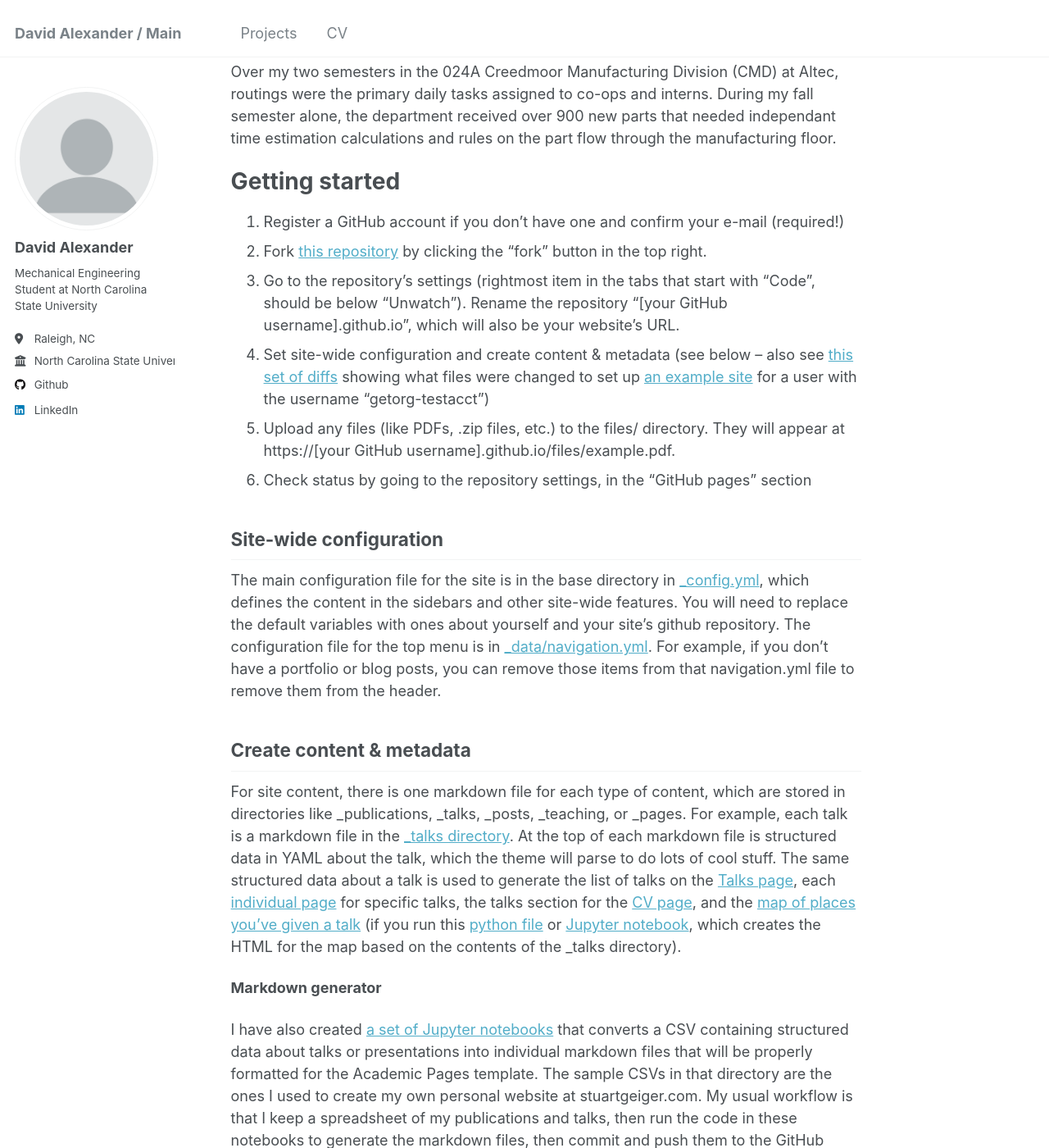
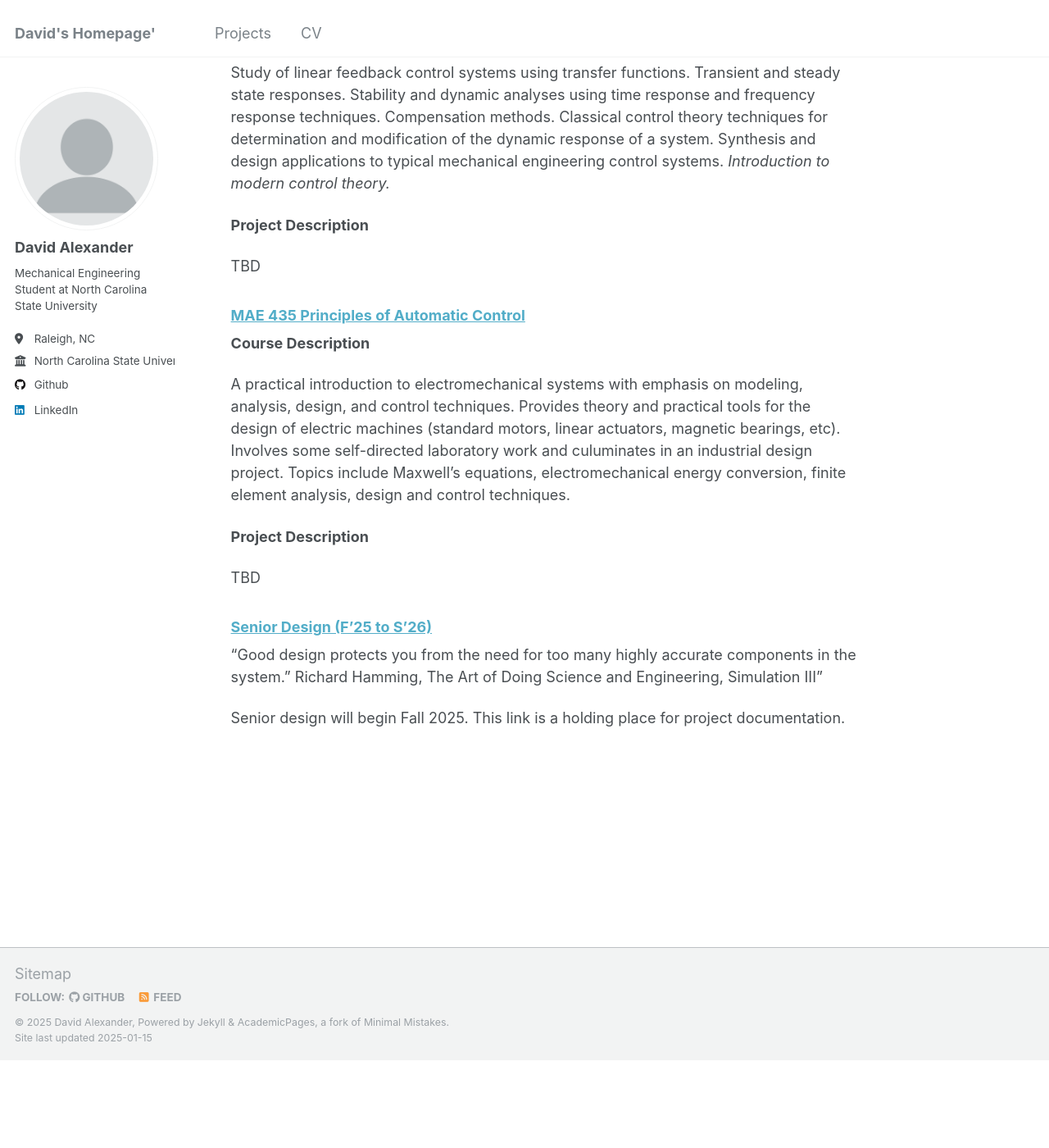
Before and after one commit to dmalexa5/dmalexa5.github.io, a Jekyll site: the page built from _pages/projects.md, in a window 1280 px wide and 1400 px high, scrolled down 593 px. Shown: the whole window at 82% size. Built offline with Jekyll 4.4.1, drawn with Linux system fonts in a browser that asks for light colours; after the commit the page ends 1886 px from its top, so only the background shows below that; some of the changed text lies outside the part shown.

Commit message:
Update projects and about me

```diff
--- a/_config.yml
+++ b/_config.yml
@@ -8,7 +8,7 @@
 
 # Basic Site Settings
 locale                   : "en-US"
-title                    : "David Alexander / Main"
+title                    : "David's Homepage'"
 title_separator          : "-"
 name                     : &name "David Alexander"
 description              : &description "Mechanical Engineering Student at North Carolina State University"
--- a/_data/navigation.yml
+++ b/_data/navigation.yml
@@ -21,7 +21,7 @@
   #   url: /year-archive/
 
   - title: "CV"
-    url: /cv/
+    url: /files/resume.pdf
 
   # - title: "Guide"
   #   url: /markdown/
--- a/_pages/about.md
+++ b/_pages/about.md
@@ -1,60 +1,10 @@
 ---
 permalink: /
-title: 'Main'
+title: 'About Me'
 author_profile: true
 redirect_from:
   - /about/
   - /about.html
 ---
-"Good design protects you from the need for too many highly accurate components in the system."
-Richard Hamming, The Art of Doing Science and Engineering, Simulation III"
 
-About Me
-======
 Hello!
-
-Projects
-======
-*The main objective of this site is to host documentation about the projects that have driven my development as a mechanical engineer, both in school and in the workforce.*
-
-### [Scrolling DLP Resin Printer](https://dmalexa5.github.io/dlp/)
-A [Digital Light Processing](https://formlabs.com/blog/resin-3d-printer-comparison-sla-vs-dlp/) resin printer is an emerging technology that utilizes a high-powered projector to transfer energy dosages into a resin bath in high-resolution, tightly-calibrated amounts, inducing [cross-linkage](https://en.wikipedia.org/wiki/Cross-link) in the resin. This is repeated over a set of layers until a solid feature is created.
-
-### [CLI Routings Tool](https://dmalexa5.github.io/cli/)
-Over my two semesters in the 024A Creedmoor Manufacturing Division (CMD) at Altec, routings were the primary daily tasks assigned to co-ops and interns. During my fall semester alone, the department received over 900 new parts that needed independant time estimation calculations and rules on the part flow through the manufacturing floor.
-
-
-
-
-Getting started
-======
-1. Register a GitHub account if you don't have one and confirm your e-mail (required!)
-1. Fork [this repository](https://github.com/academicpages/academicpages.github.io) by clicking the "fork" button in the top right.
-1. Go to the repository's settings (rightmost item in the tabs that start with "Code", should be below "Unwatch"). Rename the repository "[your GitHub username].github.io", which will also be your website's URL.
-1. Set site-wide configuration and create content & metadata (see below -- also see [this set of diffs](http://archive.is/3TPas) showing what files were changed to set up [an example site](https://getorg-testacct.github.io) for a user with the username "getorg-testacct")
-1. Upload any files (like PDFs, .zip files, etc.) to the files/ directory. They will appear at https://[your GitHub username].github.io/files/example.pdf.
-1. Check status by going to the repository settings, in the "GitHub pages" section
-
-Site-wide configuration
-------
-The main configuration file for the site is in the base directory in [_config.yml](https://github.com/academicpages/academicpages.github.io/blob/master/_config.yml), which defines the content in the sidebars and other site-wide features. You will need to replace the default variables with ones about yourself and your site's github repository. The configuration file for the top menu is in [_data/navigation.yml](https://github.com/academicpages/academicpages.github.io/blob/master/_data/navigation.yml). For example, if you don't have a portfolio or blog posts, you can remove those items from that navigation.yml file to remove them from the header.
-
-Create content & metadata
-------
-For site content, there is one markdown file for each type of content, which are stored in directories like _publications, _talks, _posts, _teaching, or _pages. For example, each talk is a markdown file in the [_talks directory](https://github.com/academicpages/academicpages.github.io/tree/master/_talks). At the top of each markdown file is structured data in YAML about the talk, which the theme will parse to do lots of cool stuff. The same structured data about a talk is used to generate the list of talks on the [Talks page](https://academicpages.github.io/talks), each [individual page](https://academicpages.github.io/talks/2012-03-01-talk-1) for specific talks, the talks section for the [CV page](https://academicpages.github.io/cv), and the [map of places you've given a talk](https://academicpages.github.io/talkmap.html) (if you run this [python file](https://github.com/academicpages/academicpages.github.io/blob/master/talkmap.py) or [Jupyter notebook](https://github.com/academicpages/academicpages.github.io/blob/master/talkmap.ipynb), which creates the HTML for the map based on the contents of the _talks directory).
-
-**Markdown generator**
-
-I have also created [a set of Jupyter notebooks](https://github.com/academicpages/academicpages.github.io/tree/master/markdown_generator
-) that converts a CSV containing structured data about talks or presentations into individual markdown files that will be properly formatted for the Academic Pages template. The sample CSVs in that directory are the ones I used to create my own personal website at stuartgeiger.com. My usual workflow is that I keep a spreadsheet of my publications and talks, then run the code in these notebooks to generate the markdown files, then commit and push them to the GitHub repository.
-
-How to edit your site's GitHub repository
-------
-Many people use a git client to create files on their local computer and then push them to GitHub's servers. If you are not familiar with git, you can directly edit these configuration and markdown files directly in the github.com interface. Navigate to a file (like [this one](https://github.com/academicpages/academicpages.github.io/blob/master/_talks/2012-03-01-talk-1.md) and click the pencil icon in the top right of the content preview (to the right of the "Raw | Blame | History" buttons). You can delete a file by clicking the trashcan icon to the right of the pencil icon. You can also create new files or upload files by navigating to a directory and clicking the "Create new file" or "Upload files" buttons.
-
-Example: editing a markdown file for a talk
-![Editing a markdown file for a talk](/images/editing-talk.png)
-
-For more info
-------
-More info about configuring Academic Pages can be found in [the guide](https://academicpages.github.io/markdown/). The [guides for the Minimal Mistakes theme](https://mmistakes.github.io/minimal-mistakes/docs/configuration/) (which this theme was forked from) might also be helpful.
--- /dev/null
+++ b/_pages/projects.md
@@ -0,0 +1,40 @@
+---
+permalink: /
+title: 'Projects'
+author_profile: true
+redirect_from:
+  - /projects/
+  - /projects.html
+---
+
+*The main objective of this site is to host documentation about the projects that have driven my development as a mechanical engineer, both in school and in the workforce.*
+
+### [Scrolling DLP Resin Printer](https://dmalexa5.github.io/projects/dlp/)
+A [Digital Light Processing](https://formlabs.com/blog/resin-3d-printer-comparison-sla-vs-dlp/) resin printer is an emerging technology that utilizes a high-powered projector to transfer energy dosages into a resin bath in high-resolution, tightly-calibrated amounts, inducing [cross-linkage](https://en.wikipedia.org/wiki/Cross-link) in the resin. This is repeated over a set of layers until a solid feature is created.
+
+### [CLI Routings Tool](https://dmalexa5.github.io/projects/cli/)
+Over my two semesters in the 024A Creedmoor Manufacturing Division (CMD) at Altec, routings were the primary daily tasks assigned to co-ops and interns. During my fall semester alone, the department received over 900 new parts that needed independant time estimation calculations and rules on the part flow through the manufacturing floor.
+
+### [MAE 435 Principles of Automatic Control](https://dmalexa5.github.io/projects/MAE435/)
+**Course Description**
+
+Study of linear feedback control systems using transfer functions. Transient and steady state responses. Stability and dynamic analyses using time response and frequency response techniques. Compensation methods. Classical control theory techniques for determination and modification of the dynamic response of a system. Synthesis and design applications to typical mechanical engineering control systems. *Introduction to modern control theory.*
+
+**Project Description**
+
+TBD
+
+### [MAE 435 Principles of Automatic Control](https://dmalexa5.github.io/projects/MAE435/)
+**Course Description**
+
+A practical introduction to electromechanical systems with emphasis on modeling, analysis, design, and control techniques. Provides theory and practical tools for the design of electric machines (standard motors, linear actuators, magnetic bearings, etc). Involves some self-directed laboratory work and culuminates in an industrial design project. Topics include Maxwell's equations, electromechanical energy conversion, finite element analysis, design and control techniques.
+
+**Project Description**
+
+TBD
+
+### [Senior Design (F'25 to S'26)](https://dmalexa5.github.io/projects/senior-design/)
+"Good design protects you from the need for too many highly accurate components in the system."
+Richard Hamming, The Art of Doing Science and Engineering, Simulation III"
+
+Senior design will begin Fall 2025. This link is a holding place for project documentation.
```
Also changed, not shown: _pages/404.md (+1 -1 lines), _pages/category-archive.html (deleted, +0 -17 lines), _pages/collection-archive.html (deleted, +0 -24 lines), _pages/projects.html (deleted, +0 -13 lines).
